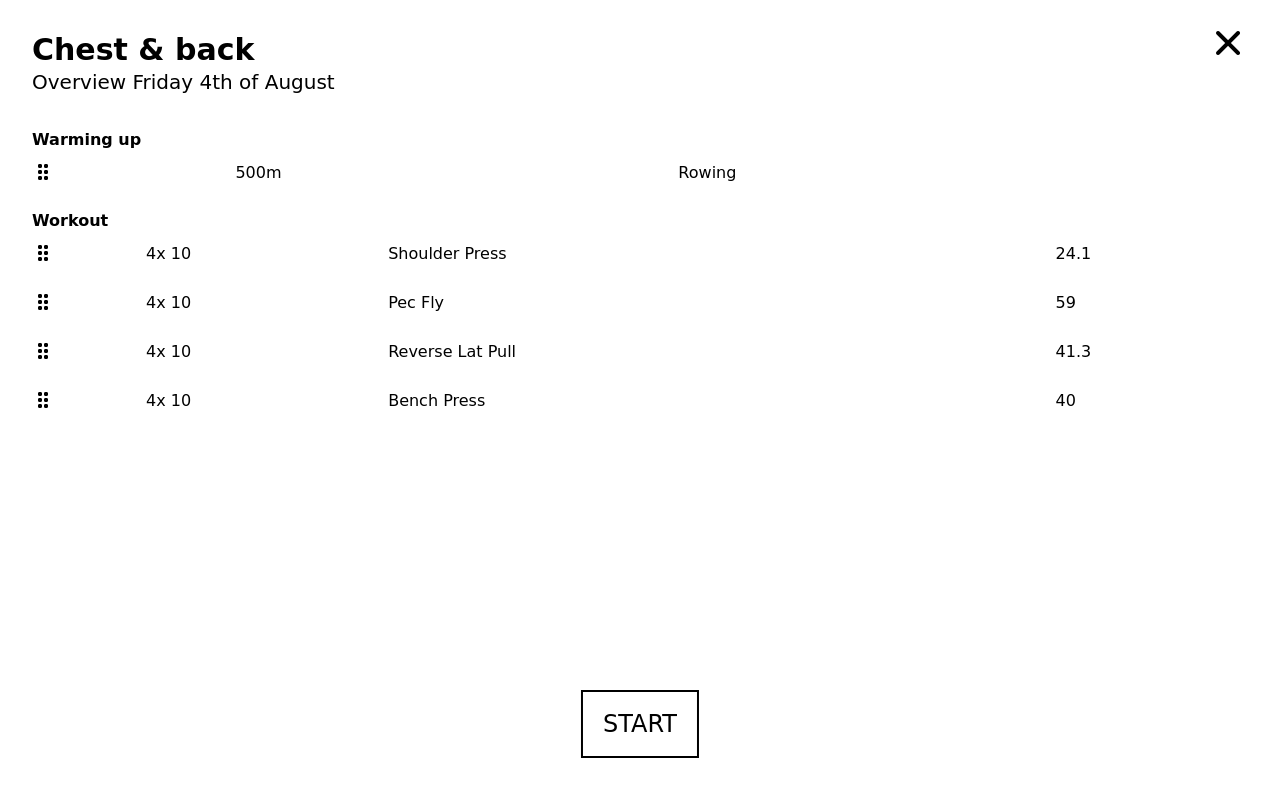
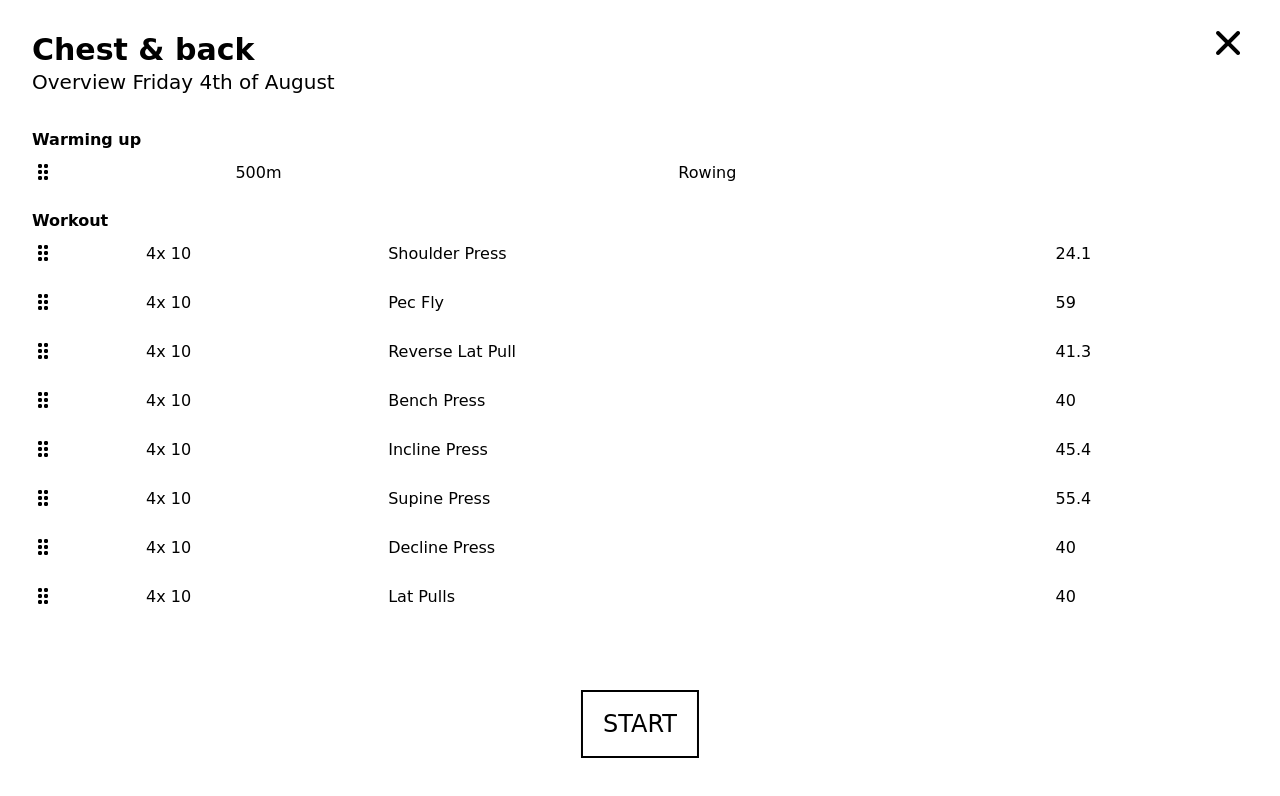
Before and after one commit to yansiegers/sveltekit-workout-app, a SvelteKit app: page /workout-routines/0 in a window 1280 px wide. Shown: the top 796 px of the page. Built offline with nearby package versions, Linux system fonts and the light colour scheme.

Commit message:
Add more routines to workout routine detail

```diff
--- a/src/routes/workout-routines/0/+page.svelte
+++ b/src/routes/workout-routines/0/+page.svelte
@@ -22,7 +22,11 @@
 		{ type: 'workoutExercise', sets: 4, reps: 10, name: 'Shoulder Press', weight: 24.1 },
 		{ type: 'workoutExercise', sets: 4, reps: 10, name: 'Pec Fly', weight: 59 },
 		{ type: 'workoutExercise', sets: 4, reps: 10, name: 'Reverse Lat Pull', weight: 41.3 },
-		{ type: 'workoutExercise', sets: 4, reps: 10, name: 'Bench Press', weight: 40 }
+		{ type: 'workoutExercise', sets: 4, reps: 10, name: 'Bench Press', weight: 40 },
+		{ type: 'workoutExercise', sets: 4, reps: 10, name: 'Incline Press', weight: 45.4 },
+		{ type: 'workoutExercise', sets: 4, reps: 10, name: 'Supine Press', weight: 55.4 },
+		{ type: 'workoutExercise', sets: 4, reps: 10, name: 'Decline Press', weight: 40 },
+		{ type: 'workoutExercise', sets: 4, reps: 10, name: 'Lat Pulls', weight: 40 }
 	];
 	let warmingUpExercises: WarmingUpExercise[] = [
 		{ type: 'warmingUpExercise', distance: 500, name: 'Rowing' }
```
